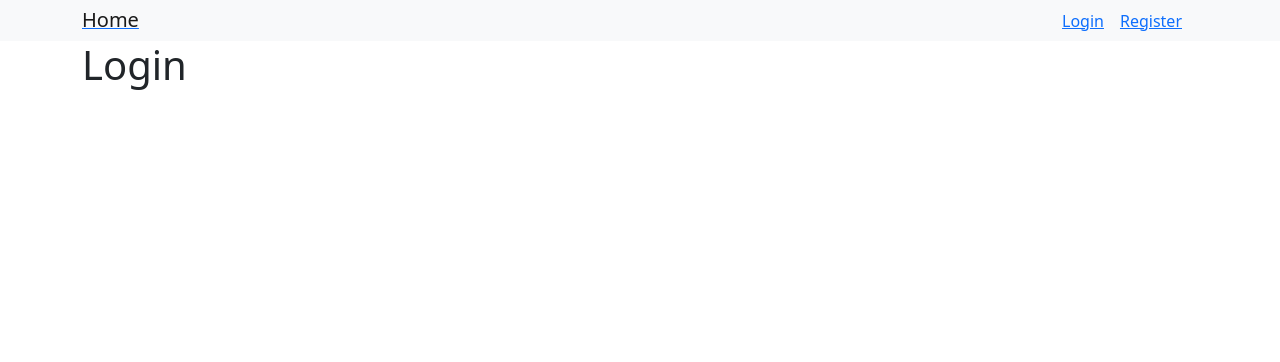
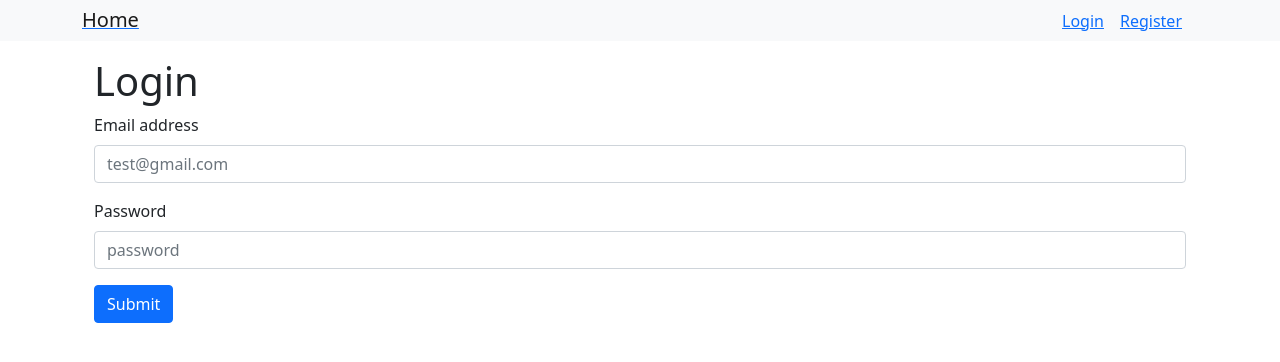
Before and after one commit to MiguelLamas/pern-authentication-system, a React (Create React App) app in the folder client/: page /login in a window 1280 px wide. Shown: the top 362 px of the page. Built offline with nearby package versions, Linux system fonts and the light colour scheme.

Commit message:
Setting up Login page Component

```diff
--- a/client/src/pages/login.js
+++ b/client/src/pages/login.js
@@ -1,12 +1,75 @@
-import React from 'react'
-import Layout from '../components/layout'
+import React, { useState } from "react";
+import { onLogin } from "../api/auth";
+import Layout from "../components/layout";
 
 const Login = () => {
+  const [values, setValues] = useState({
+    email: "",
+    password: "",
+  });
+  const [error, setError] = useState(false);
+
+  const onChange = (e) => {
+    setValues({ ...values, [e.target.name]: e.target.value });
+  };
+
+  const onSubmit = async (e) => {
+    e.preventDefault(); //prevents a refresh of page when we submit the form
+
+    try {
+      await onLogin(values)
+
+    } catch (error) {
+      console.log(error.response.data.errors[0].msg);
+      setError(error.response.data.errors[0].msg);
+    }
+  };
+
   return (
     <Layout>
-      <h1>Login</h1>
+      <form onSubmit={(e) => onSubmit(e)} className="container mt-3">
+        <h1>Login</h1>
+
+        <div className="mb-3">
+          <label htmlFor="email" className="form-label">
+            Email address
+          </label>
+          <input
+            onChange={(e) => onChange(e)}
+            type="email"
+            className="form-control"
+            id="email"
+            name="email"
+            value={values.email}
+            placeholder="test@gmail.com"
+            required //field required
+          />
+        </div>
+
+        <div className="mb-3">
+          <label htmlFor="password" className="form-label">
+            Password
+          </label>
+          <input
+            onChange={(e) => onChange(e)}
+            type="text"
+            className="form-control"
+            id="password"
+            name="password"
+            value={values.password}
+            placeholder="password"
+            required //field required
+          />
+        </div>
+
+        <div style={{ color: "red", margin: "10px 0" }}>{error}</div>
+
+        <button type="submit" className="btn btn-primary">
+          Submit
+        </button>
+      </form>
     </Layout>
-  )
-}
+  );
+};
 
-export default Login
+export default Login;
--- a/client/src/pages/register.js
+++ b/client/src/pages/register.js
@@ -19,11 +19,12 @@ const Register = () => {
 
     try {
       const { data } = await onRegistration(values);
-
+      console.log(data.message)
       setError("");
       setSuccess(data.message);
       setValues({ email: "", password: "" });
     } catch (error) {
+      console.log(error.response.data.errors[0].msg)
       setError(error.response.data.errors[0].msg);
       setSuccess("");
     }
```
Also changed, not shown: client/src/api/auth.js (+7 -6 lines), 2 other files (tests, documents, lock files or other folders).
